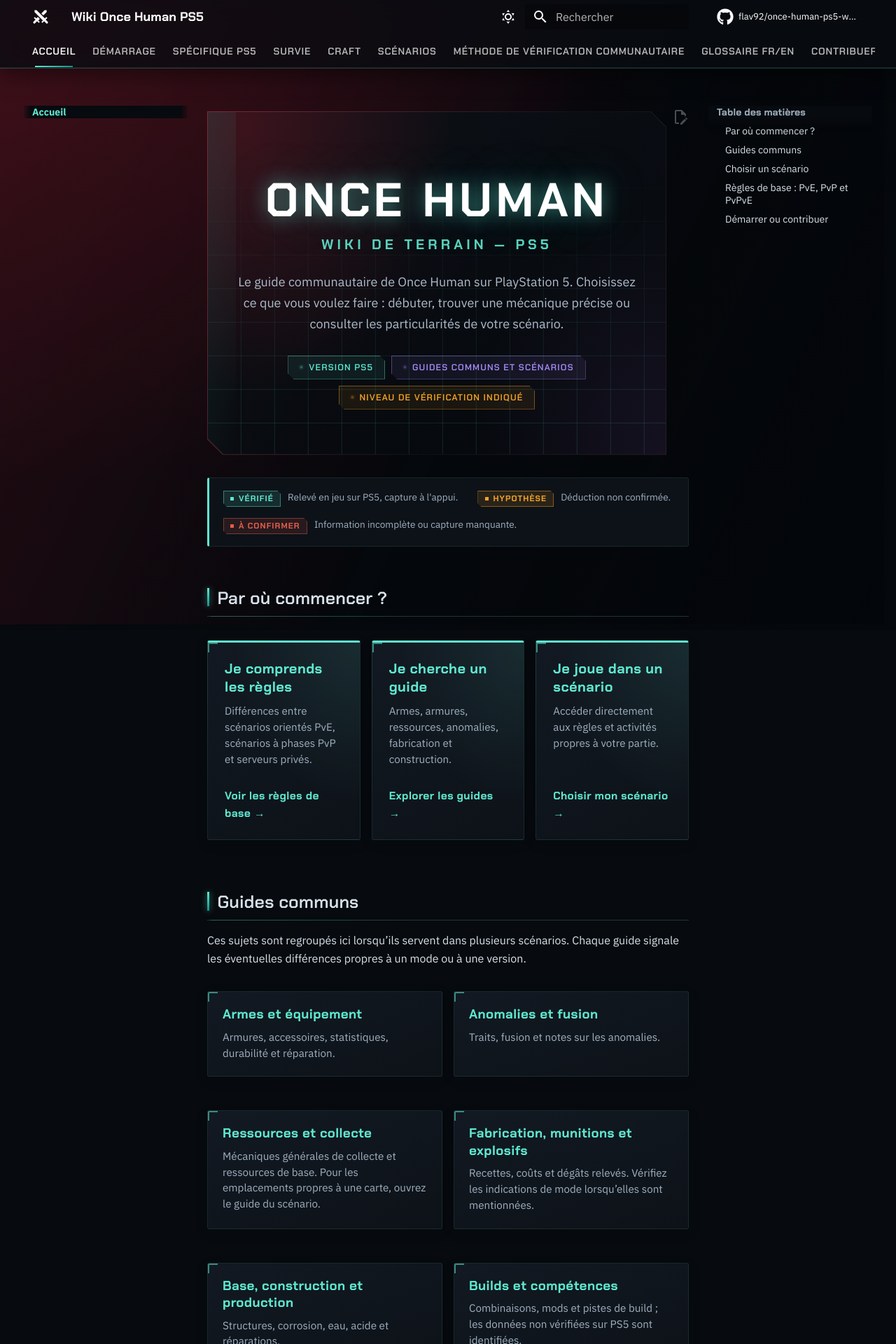
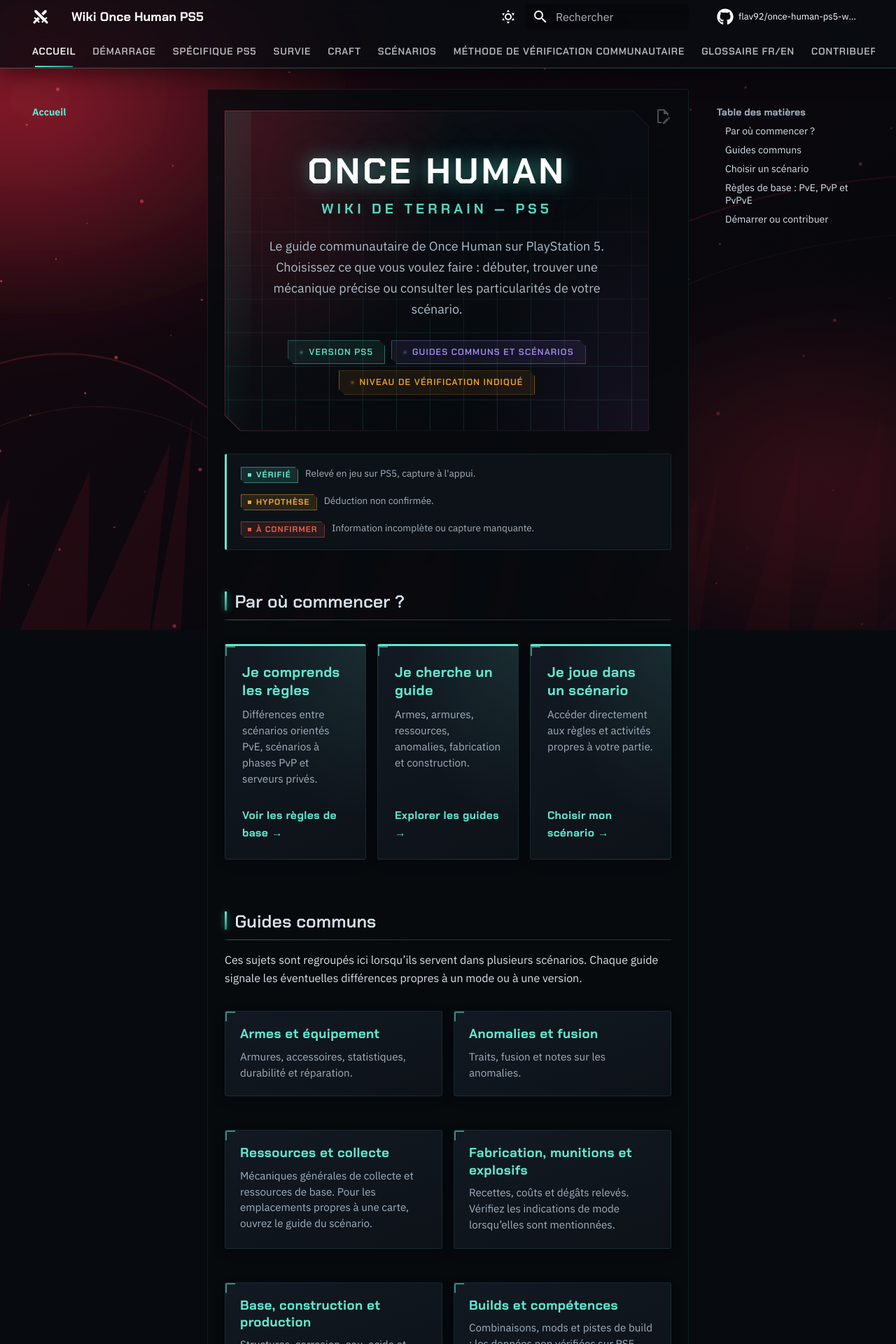
Before and after one commit to flav92/once-human-ps5-wiki, an MkDocs documentation site: the page built from docs/index.md, in a window 1280 px wide. Shown: the top 1920 px of the page at 70% size. Built offline with MkDocs 1.6.1 and Material for MkDocs 9.7.7, drawn with Linux system fonts in a browser that asks for light colours; comment, search, counter and statistics services are not loaded.

Commit message:
Fond d'écran et lisibilité : une seule règle de fond, mode clair réparé
- Fond porté par une seule couche fixe : cover, no-repeat, hauteur en lvh
  (plus de répétition sur PC large, plus de recadrage au défilement mobile).
  Le fond rouge retrouve son image ; suppression des règles empilées et du
  calque .oh-world-background jamais créé par le script.
- Mode clair : fond uni, en-tête et onglets lisibles, contenu sur fond blanc.
- Mode sombre : panneau translucide derrière l'article ; les liens gardent
  une couleur fixe au lieu de suivre l'accent du monde toutes les 9 s.
- Titres des barres latérales sans bloc opaque, héros d'accueil plus compact,
  marge mobile resserrée, quatrième marque de fiabilité (source externe).

Co-Authored-By: Claude Opus 5.5 <noreply@anthropic.com>
Claude-Session: https://claude.ai/code/session_01VFH5DtssNsdXreNKJcH5qB

```diff
--- a/docs/stylesheets/extra.css
+++ b/docs/stylesheets/extra.css
@@ -57,39 +57,6 @@
   --md-accent-fg-color: var(--oh-cyan-deep);
 }
 
-/* ------------------------------------------------------------
-   2. Fond : grille technique + vignette, fixes et discrets
-   ------------------------------------------------------------ */
-body::before {
-  content: "";
-  position: fixed;
-  inset: 0;
-  z-index: 0;
-  pointer-events: none;
-  background-image:
-    linear-gradient(var(--oh-line-soft) 1px, transparent 1px),
-    linear-gradient(90deg, var(--oh-line-soft) 1px, transparent 1px);
-  background-size: 64px 64px;
-  opacity: 0.5;
-  mask-image: radial-gradient(ellipse at 50% 0%, #000 0%, transparent 78%);
-}
-body::after {
-  content: "";
-  position: fixed;
-  inset: 0;
-  z-index: 0;
-  pointer-events: none;
-  background:
-    radial-gradient(ellipse 90% 55% at 8% -18%,  rgba(45, 212, 191, 0.07), transparent 62%),
-    radial-gradient(ellipse 80% 50% at 96% -8%,  rgba(167, 139, 250, 0.05), transparent 62%);
-  animation: oh-drift 26s ease-in-out infinite alternate;
-}
-[data-md-color-scheme="default"] body::after { opacity: 0.45; }
-
-@keyframes oh-drift {
-  from { transform: translate3d(0, 0, 0) scale(1); }
-  to   { transform: translate3d(2%, 1.5%, 0) scale(1.08); }
-}
 
 .md-container, .md-header, .md-footer { position: relative; z-index: 1; }
 
@@ -997,34 +964,6 @@ body::after {
    20. Ambiance immersive inspirée du site officiel Once Human
    Fond organique animé : on abandonne la grille « carrelage ».
    ------------------------------------------------------------ */
-body::before {
-  background-image:
-    radial-gradient(ellipse at 18% 18%, rgba(180, 24, 42, 0.15), transparent 32%),
-    radial-gradient(ellipse at 82% 35%, rgba(95, 36, 76, 0.13), transparent 35%),
-    radial-gradient(ellipse at 50% 90%, rgba(20, 112, 111, 0.08), transparent 38%);
-  background-size: 145% 145%;
-  background-position: 0% 0%;
-  opacity: 0.9;
-  mask-image: none;
-  animation: oh-atmosphere 28s ease-in-out infinite alternate;
-}
-body::after {
-  background:
-    radial-gradient(ellipse 48% 58% at 0% 35%, rgba(214, 28, 49, 0.12), transparent 72%),
-    radial-gradient(ellipse 42% 52% at 100% 68%, rgba(102, 45, 104, 0.12), transparent 72%),
-    linear-gradient(180deg, rgba(5, 7, 10, 0.03), rgba(5, 7, 10, 0.28));
-  opacity: 1;
-  animation: oh-veil-drift 34s ease-in-out infinite alternate;
-}
-@keyframes oh-atmosphere {
-  0%   { background-position: 0% 0%; transform: scale(1); }
-  50%  { background-position: 65% 35%; transform: scale(1.035); }
-  100% { background-position: 100% 80%; transform: scale(1.07); }
-}
-@keyframes oh-veil-drift {
-  from { transform: translate3d(-1.5%, -1%, 0); }
-  to   { transform: translate3d(1.5%, 1%, 0); }
-}
 /* L'accueil gagne une profondeur plus cinématique, sans dépendre
    d'une image distante ni ralentir le chargement. */
 .md-typeset .oh-hero {
@@ -1092,47 +1031,50 @@ body::after {
 
 
 /* ------------------------------------------------------------
-   21. Quatre univers d'ambiance : fonds illustrés + transition
+   21. Fond d'ambiance : quatre illustrations qui alternent
+   Une seule couche fixe (body::before), à la taille de la fenêtre.
+   - background-size: cover + no-repeat : l'image remplit l'écran
+     sans se répéter, quel que soit le format (PC large, téléphone).
+   - height: 100lvh : la hauteur suit la plus grande fenêtre du
+     mobile. Elle ne change donc pas quand la barre d'adresse se
+     replie au défilement, et l'image ne se recadre pas.
+   - Le script oh.js change data-oh-world toutes les 9 s ; Chrome
+     fond les deux images, les autres navigateurs basculent.
    ------------------------------------------------------------ */
 :root {
   --oh-world-accent: #ff4058;
-  --oh-world-glow: rgba(255, 40, 68, .22);
+  --oh-world-glow: rgba(255, 40, 68, .20);
+  --oh-world-image: url("../images/world-red.svg");
 }
+body[data-oh-world="red"]    { --oh-world-accent: #ff4058; --oh-world-glow: rgba(255, 40, 68, .20);  --oh-world-image: url("../images/world-red.svg"); }
+body[data-oh-world="green"]  { --oh-world-accent: #42f5a1; --oh-world-glow: rgba(28, 235, 133, .20); --oh-world-image: url("../images/world-green.svg"); }
+body[data-oh-world="violet"] { --oh-world-accent: #b38aff; --oh-world-glow: rgba(147, 83, 255, .22); --oh-world-image: url("../images/world-violet.svg"); }
+body[data-oh-world="amber"]  { --oh-world-accent: #ffc45c; --oh-world-glow: rgba(255, 177, 52, .20); --oh-world-image: url("../images/world-amber.svg"); }
+
 body::before {
+  content: "";
+  position: fixed;
+  top: 0;
+  left: 0;
+  width: 100%;
+  height: 100vh;
+  height: 100lvh;
+  z-index: 0;
+  pointer-events: none;
+  background-color: #05080c;
   background-image:
-    linear-gradient(115deg, rgba(4, 7, 11, .08) 0%, rgba(4, 7, 11, .52) 58%, rgba(4, 7, 11, .72) 100%),
-    url("../images/world-red.svg");
-  background-size: cover, cover;
-  background-position: center, center;
-  opacity: .92;
-  mask-image: none;
-  animation: oh-world-pan 32s ease-in-out infinite alternate;
-  transition: background-image 1.8s ease-in-out, opacity 1.8s ease-in-out;
+    linear-gradient(115deg, rgba(4, 7, 11, .10) 0%, rgba(4, 7, 11, .50) 58%, rgba(4, 7, 11, .72) 100%),
+    var(--oh-world-image);
+  background-repeat: no-repeat;
+  background-size: cover;
+  background-position: center;
+  transition: background-image 1.8s ease-in-out;
 }
-body::after {
-  background:
-    linear-gradient(115deg, var(--oh-world-glow), transparent 55%, rgba(3, 6, 10, .42)),
-    radial-gradient(ellipse at 10% 0%, var(--oh-world-glow), transparent 55%);
-  opacity: .7;
-  transition: background 1.8s ease-in-out, opacity 1.8s ease-in-out;
-}
-body[data-oh-world="red"] { --oh-world-accent:#ff4058; --oh-world-glow:rgba(255,40,68,.20); }
-body[data-oh-world="green"] { --oh-world-accent:#42f5a1; --oh-world-glow:rgba(28,235,133,.20); }
-body[data-oh-world="violet"] { --oh-world-accent:#b38aff; --oh-world-glow:rgba(147,83,255,.22); }
-body[data-oh-world="amber"] { --oh-world-accent:#ffc45c; --oh-world-glow:rgba(255,177,52,.20); }
-body[data-oh-world="green"]::before {
-  background-image: linear-gradient(115deg, rgba(4,7,11,.08), rgba(4,7,11,.52) 58%, rgba(4,7,11,.72)), url("../images/world-green.svg");
-}
-body[data-oh-world="violet"]::before {
-  background-image: linear-gradient(115deg, rgba(4,7,11,.08), rgba(4,7,11,.52) 58%, rgba(4,7,11,.72)), url("../images/world-violet.svg");
-}
-body[data-oh-world="amber"]::before {
-  background-image: linear-gradient(115deg, rgba(4,7,11,.08), rgba(4,7,11,.52) 58%, rgba(4,7,11,.72)), url("../images/world-amber.svg");
-}
-.md-typeset a, .md-typeset h2::after, .md-typeset .oh-card:hover {
-  transition: color .8s ease, border-color .8s ease, box-shadow .8s ease, transform .3s ease;
-}
-.md-typeset a { color: var(--oh-world-accent); }
+body::after { content: none; }
+.md-container, .md-header, .md-footer { position: relative; z-index: 1; }
+
+/* L'accent du monde ne colore que le décor (héros, survol des
+   cartes) ; les liens gardent une couleur fixe et lisible. */
 .md-typeset .oh-card:hover {
   border-color: color-mix(in srgb, var(--oh-world-accent) 70%, transparent);
   box-shadow: 0 12px 38px var(--oh-world-glow);
@@ -1140,87 +1082,10 @@ body[data-oh-world="amber"]::before {
 .md-typeset .oh-hero {
   background: linear-gradient(115deg, color-mix(in srgb, var(--oh-world-accent) 72%, #101820) 0%, rgba(15,20,28,.92) 48%, color-mix(in srgb, var(--oh-world-accent) 35%, #0b1119) 100%);
   background-size: 200% 200%;
-}
-@keyframes oh-world-pan {
-  from { background-position: center, 0% 0%; transform: scale(1); }
-  to { background-position: center, 100% 100%; transform: scale(1.045); }
+  transition: background .8s ease;
 }
 @media (prefers-reduced-motion: reduce) {
-  body::before { animation: none !important; }
-}
-
-
-/* Crossfade réel entre les quatre fonds illustrés locaux. */
-body::before {
-  background: linear-gradient(115deg, rgba(4,7,11,.08), rgba(4,7,11,.48) 58%, rgba(4,7,11,.70));
-  opacity: 1;
-  mask-image: none;
-  animation: none;
-}
-.oh-world-background {
-  position: fixed;
-  inset: 0;
-  z-index: 0;
-  overflow: hidden;
-  pointer-events: none;
-  background: #05080c;
-}
-.oh-world-background__layer {
-  position: absolute;
-  inset: -2%;
-  background-position: center;
-  background-size: cover;
-  background-repeat: no-repeat;
-  opacity: 0;
-  transform: scale(1.015);
-  transition: opacity 2.4s ease-in-out;
-  will-change: opacity, transform;
-  animation: oh-world-pan 36s ease-in-out infinite alternate;
-}
-.oh-world-background__layer.is-active { opacity: 1; }
-@keyframes oh-world-pan {
-  from { transform: scale(1.015) translate3d(-.4%, -.2%, 0); }
-  to { transform: scale(1.07) translate3d(.4%, .2%, 0); }
-}
-@media (prefers-reduced-motion: reduce) {
-  .oh-world-background__layer { animation: none; transition: none; }
-}
-
-
-/* 22. Fond du monde : dimensions du viewport, sans répétition ni débordement */
-html, body {
-  max-width: 100%;
-  overflow-x: clip;
-}
-.oh-world-background {
-  position: fixed;
-  top: 0;
-  right: 0;
-  bottom: 0;
-  left: 0;
-  width: 100%;
-  height: 100vh;
-  height: 100dvh;
-  overflow: hidden;
-}
-.oh-world-background__layer {
-  inset: 0;
-  width: 100%;
-  height: 100%;
-  background-repeat: no-repeat !important;
-  background-position: center center !important;
-  background-size: cover !important;
-  transform: scale(1.025);
-}
-@keyframes oh-world-pan {
-  from { transform: scale(1.025) translate3d(-.15%, -.1%, 0); }
-  to   { transform: scale(1.055) translate3d(.15%, .1%, 0); }
-}
-@media (max-width: 768px) {
-  .oh-world-background__layer {
-    background-position: center center !important;
-    transform: scale(1.015);
-  }
+  body::before { transition: none; }
 }
 
 
@@ -1281,38 +1146,72 @@ html, body {
 }
 
 
-/* 24. Correctif réel du fond : le décor est porté par body::before.
-   Le calque .oh-world-background n'est pas créé par le script actuel,
-   donc ses règles seules ne pouvaient pas corriger le fond affiché. */
-body {
-  position: relative;
-  isolation: isolate;
+/* ------------------------------------------------------------
+   24. Lisibilité du contenu sur le fond illustré
+   ------------------------------------------------------------ */
+html, body { max-width: 100%; overflow-x: clip; }
+
+/* Mode sombre : panneau translucide derrière l'article, pour que
+   le texte reste lisible sur les zones claires des illustrations. */
+[data-md-color-scheme="slate"] .md-content__inner {
+  padding: 0.9rem 1.2rem 1.4rem;
+  background: rgba(7, 10, 14, 0.80);
+  border: 1px solid var(--oh-line-soft);
+  border-radius: 3px;
+  -webkit-backdrop-filter: blur(6px);
+  backdrop-filter: blur(6px);
 }
-body::before {
-  position: fixed;
-  top: 0;
-  left: 0;
-  right: auto;
-  bottom: auto;
-  width: 100vw;
-  height: 100vh;
-  height: 100dvh;
-  background-repeat: no-repeat, no-repeat !important;
-  background-size: 100% 100%, cover !important;
-  background-position: center center, center center !important;
-  transform-origin: center center;
-}
-body[data-oh-world="green"]::before,
-body[data-oh-world="violet"]::before,
-body[data-oh-world="amber"]::before {
-  background-repeat: no-repeat, no-repeat !important;
-  background-size: 100% 100%, cover !important;
-  background-position: center center, center center !important;
-}
-@media (max-width: 768px) {
-  body::before {
-    width: 100vw;
-    height: 100dvh;
-    background-size: 100% 100%, cover !important;
+[data-md-color-scheme="slate"] .md-content__inner::before { display: none; }
+@media (max-width: 44.9375em) {
+  [data-md-color-scheme="slate"] .md-content__inner,
+  [data-md-color-scheme="default"] .md-content__inner {
+    margin-left: 0.4rem;
+    margin-right: 0.4rem;
+    padding: 0.7rem 0.6rem 1.2rem;
   }
 }
+
+/* Titres collants des barres latérales : pas de bloc opaque
+   avec ombre sur le fond illustré. */
+@media screen and (min-width: 60em) {
+  .md-nav--secondary .md-nav__title { background: transparent; box-shadow: none; }
+}
+@media screen and (min-width: 76.25em) {
+  .md-nav--primary > .md-nav__title,
+  .md-nav--lifted > .md-nav__list > .md-nav__item--active > .md-nav__link {
+    background: transparent;
+    box-shadow: none;
+  }
+}
+
+/* Mode clair : fond uni (les illustrations sont sombres), en-tête
+   et onglets en texte foncé, liens et accents en cyan profond. */
+body[data-md-color-scheme="default"]::before { background-image: none; background-color: #f5f8fa; }
+[data-md-color-scheme="default"] .md-tabs { color: #0f1a22; }
+[data-md-color-scheme="default"] .md-header__button,
+[data-md-color-scheme="default"] .md-source { color: #0f1a22; }
+[data-md-color-scheme="default"] .md-search__input { background: rgba(15, 26, 34, 0.07); color: #0f1a22; }
+[data-md-color-scheme="default"] .md-search__input::placeholder,
+[data-md-color-scheme="default"] .md-search__icon { color: #4a5a66; }
+[data-md-color-scheme="default"] .md-content__inner {
+  padding: 0.9rem 1.2rem 1.4rem;
+  background: #ffffff;
+  border: 1px solid var(--oh-line-soft);
+  border-radius: 3px;
+}
+[data-md-color-scheme="default"] .md-typeset .oh-status--web { color: #6d28d9; background: rgba(109, 40, 217, 0.08); border-color: rgba(109, 40, 217, 0.40); }
+
+/* Quatrième marque de fiabilité : source externe */
+.oh-status--web {
+  color: var(--oh-violet);
+  background: rgba(167, 139, 250, 0.12);
+  border: 1px solid rgba(167, 139, 250, 0.45);
+}
+
+/* Héros d'accueil plus compact : il ne doit pas occuper tout le
+   premier écran sur PC. */
+.md-typeset .oh-hero__inner {
+  padding-top: clamp(2.2rem, 4.5vw, 3.4rem);
+  padding-bottom: clamp(2rem, 4vw, 2.8rem);
+}
+.md-typeset .oh-hero h1 { font-size: clamp(1.9rem, 4vw, 2.9rem); }
```
Also changed, not shown: docs/jeu/arenes-deviants.md (renamed from docs/scenarios/deviation.md).
